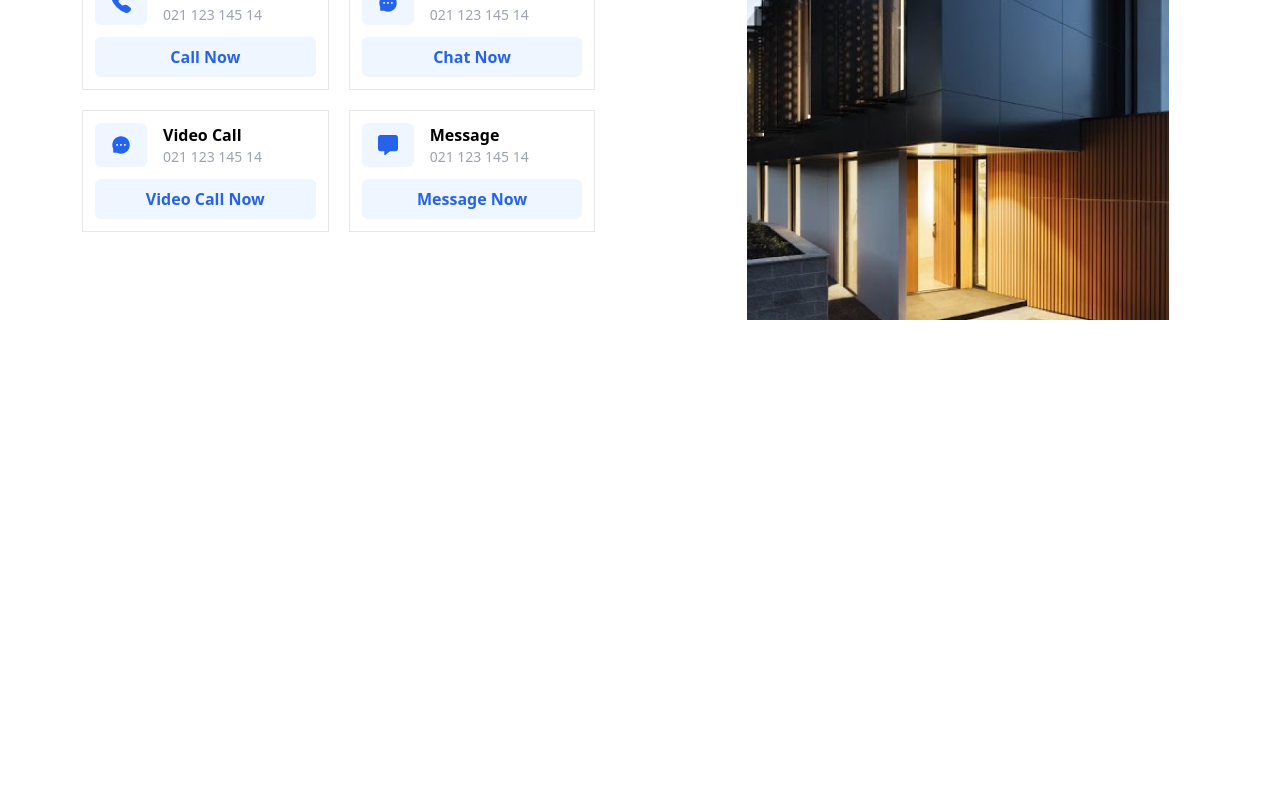
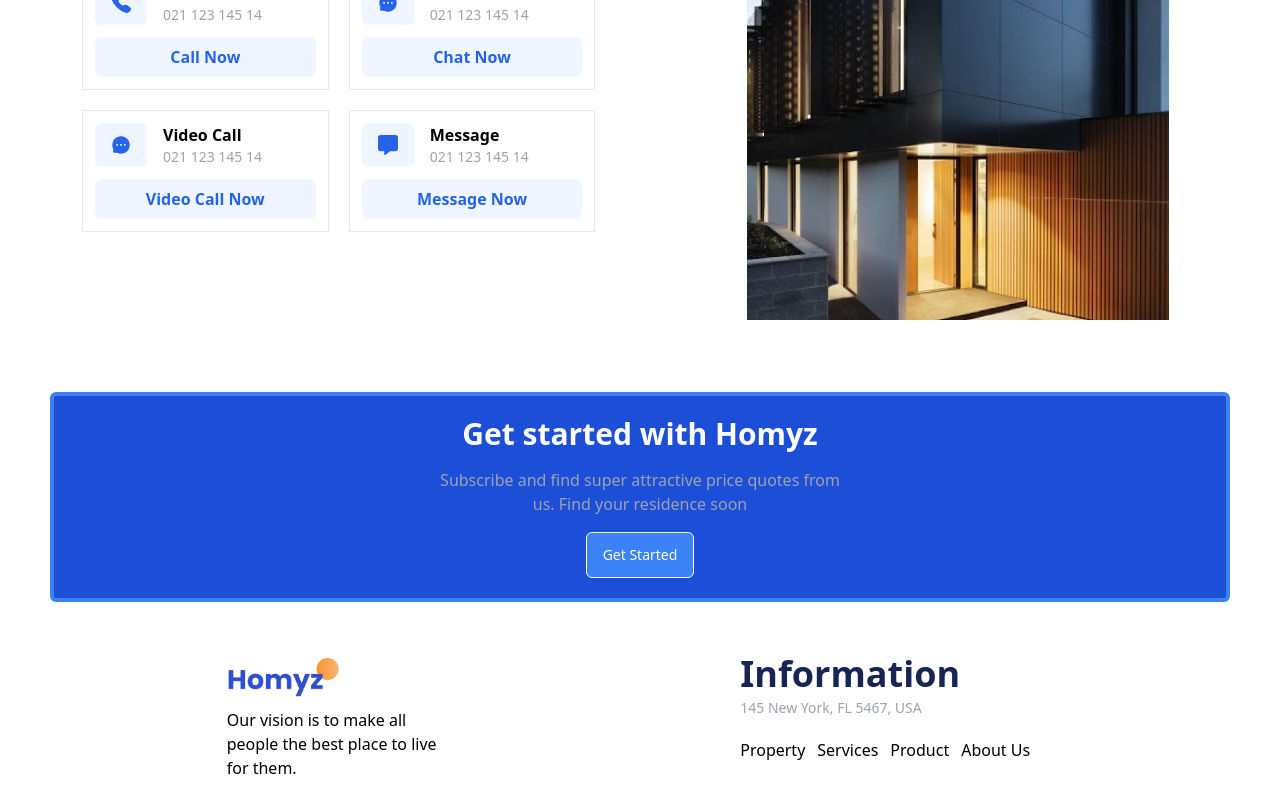
Before and after one commit to raoufboukh/Real-Estate-Mern, a Next.js app in the folder client/: page / in a window 1280 px wide. Shown: the part 2381-3181 px from the top of the page. Before the commit the page ends 2773 px from the top, so only its background shows below. Built offline with nearby package versions, Linux system fonts and the light colour scheme.

Commit message:
add footer component

```diff
--- a/client/app/page.tsx
+++ b/client/app/page.tsx
@@ -7,8 +7,10 @@ import Hero from "@/components/Hero";
 import Context from "@/components/context";
 import Residencies from "@/components/Residencies";
 import Companies from "@/components/Companies";
-import Value from "@/components/value";
+import Value from "@/components/Value";
 import Contact from "@/components/Contact";
+import Start from "@/components/start";
+import Footer from "@/components/Footer";
 
 export default function Home() {
   useEffect(() => {
@@ -31,6 +33,8 @@ export default function Home() {
       </Context>
       <Value />
       <Contact />
+      <Start />
+      <Footer />
     </>
   );
 }
--- /dev/null
+++ b/client/components/Footer.tsx
@@ -0,0 +1,35 @@
+import Image from "next/image";
+
+export default function Footer() {
+  return (
+    <footer className="mt-12 mb-5">
+      <div className="container flex gap-4 lg:gap-0 justify-center lg:justify-between flex-col lg:flex-row">
+        <div className="text-center mx-auto lg:text-left md:w-[224px]">
+          <Image
+            className="w-28 my-2 lg:mx-0 mx-auto"
+            src="/assets/logo2.png"
+            width={1000}
+            height={1000}
+            alt="footer"
+          />
+          <p>
+            Our vision is to make all people the best place to live for them.
+          </p>
+        </div>
+        <div className="text-center mx-auto lg:text-left md:w-[313px]">
+          <h3 className="text-4xl font-bold my-1 text-blue-950">Information</h3>
+          <p className="text-gray-400 text-sm mb-5">
+            145 New York, FL 5467, USA
+          </p>
+          <ul className="flex text-sm md:text-base gap-3 lg:justify-normal justify-center font-medium">
+            {["Property", "Services", "Product", "About Us"].map(
+              (item, index) => (
+                <li key={index}>{item}</li>
+              )
+            )}
+          </ul>
+        </div>
+      </div>
+    </footer>
+  );
+}
--- /dev/null
+++ b/client/components/Start.tsx
@@ -0,0 +1,25 @@
+export default function Start() {
+  return (
+    <section id="start">
+      <div className="container bg-blue-700 rounded-md border-4 border-blue-500 py-5">
+        <div className="mx-auto md:w-[400px] text-center">
+          <h4 className="text-2xl md:text-3xl text-white font-bold">
+            Get started with Homyz
+          </h4>
+          <p className="text-gray-400 my-4">
+            Subscribe and find super attractive price quotes from us. Find your
+            residence soon
+          </p>
+          <button className="bg-blue-500 rounded-md transition-all duration-500 text-white text-sm  hover:scale-105 border border-white">
+            <a
+              className="px-4 py-3 block"
+              href="mailto:zainkeepscode@gmail.com"
+            >
+              Get Started
+            </a>
+          </button>
+        </div>
+      </div>
+    </section>
+  );
+}
```
